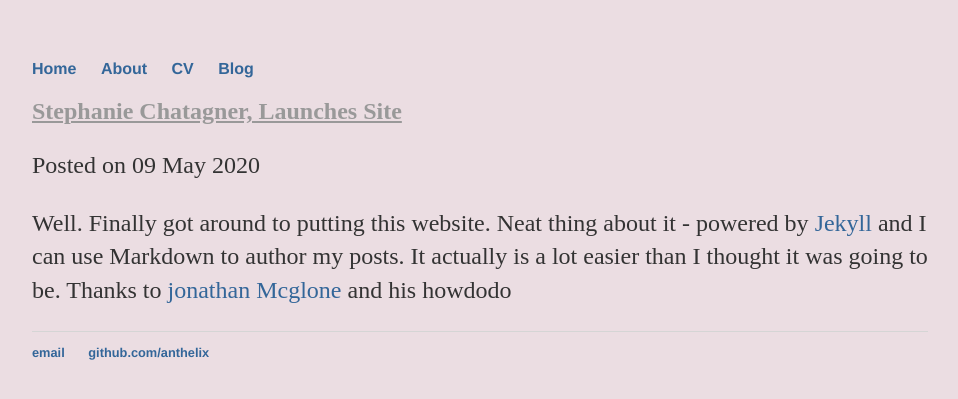
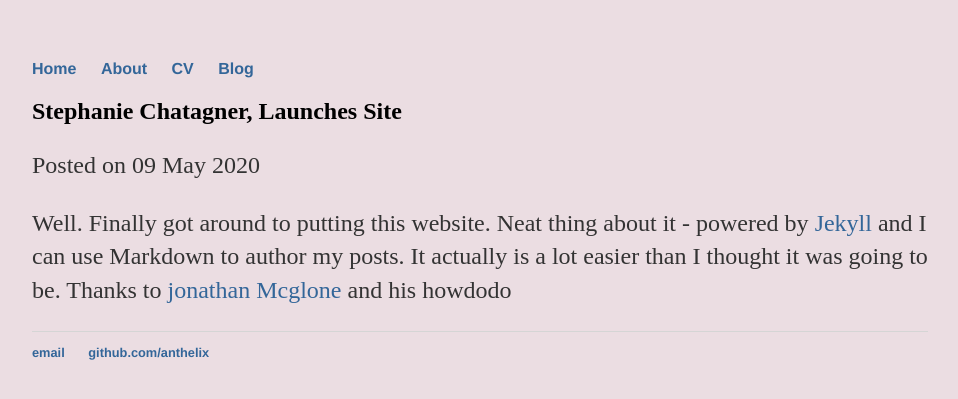
Before and after one commit to anthelix/anth_blog, a Jekyll site: the page built from _posts/2020-05-09-launch-github-site.md, in a window 1280 px wide. Shown: the top 399 px of the page, without its empty margins (160-1118 px from the left). Built offline with Jekyll 4.4.1, drawn with Linux system fonts in a browser that asks for light colours.

Commit message:
Update post.html

```diff
--- a/_layouts/post.html
+++ b/_layouts/post.html
@@ -1,19 +1,8 @@
 ---
 layout: default
 ---
-<a>
-  <h2>{{ page.title }}</h2>
-
-  {% if post.subtitle %}
-    <h3>
-    {{ post.subtitle }}
-    </h3>
-  {% endif %}
-</a>
-
+<h2>{{ page.title }}</h2>
 <p class="meta">Posted on {{ page.date | date_to_string }}</p>
-
-
 
 <div class="post">
   {{ content }}
```
